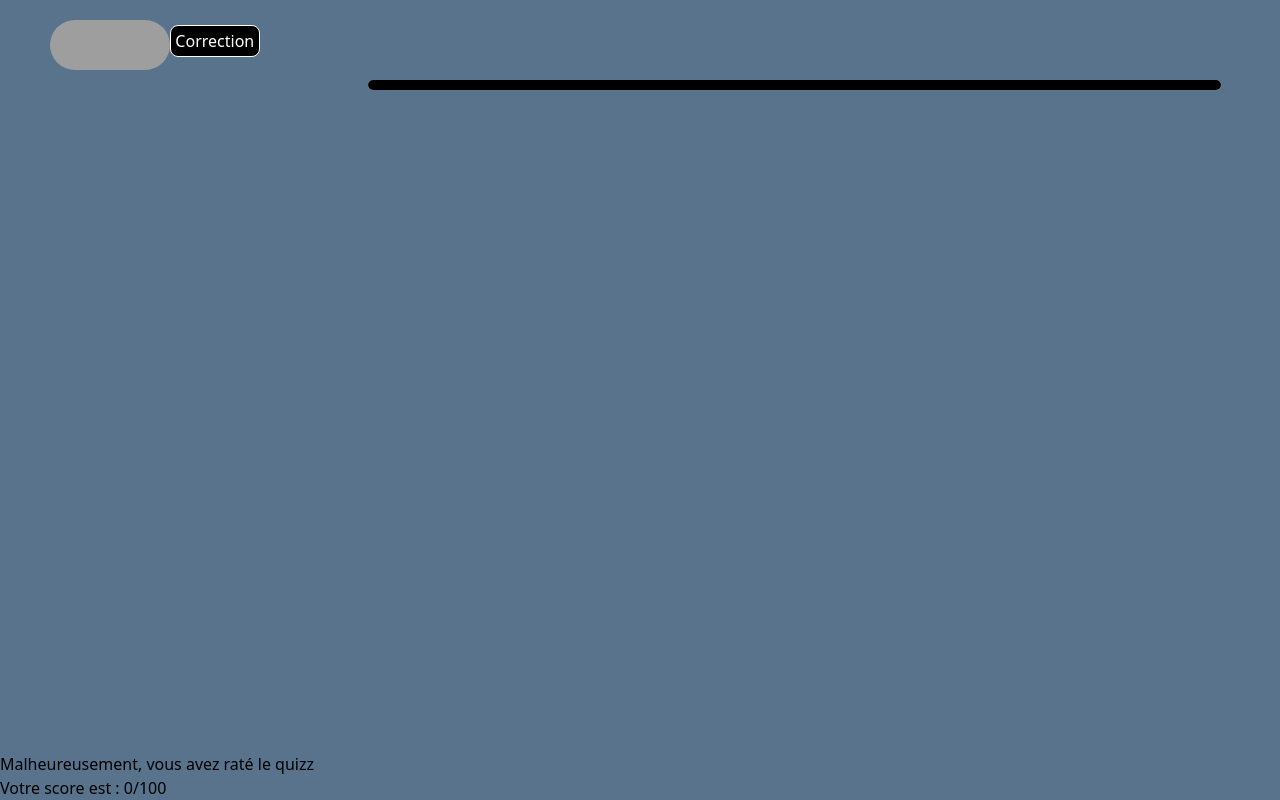
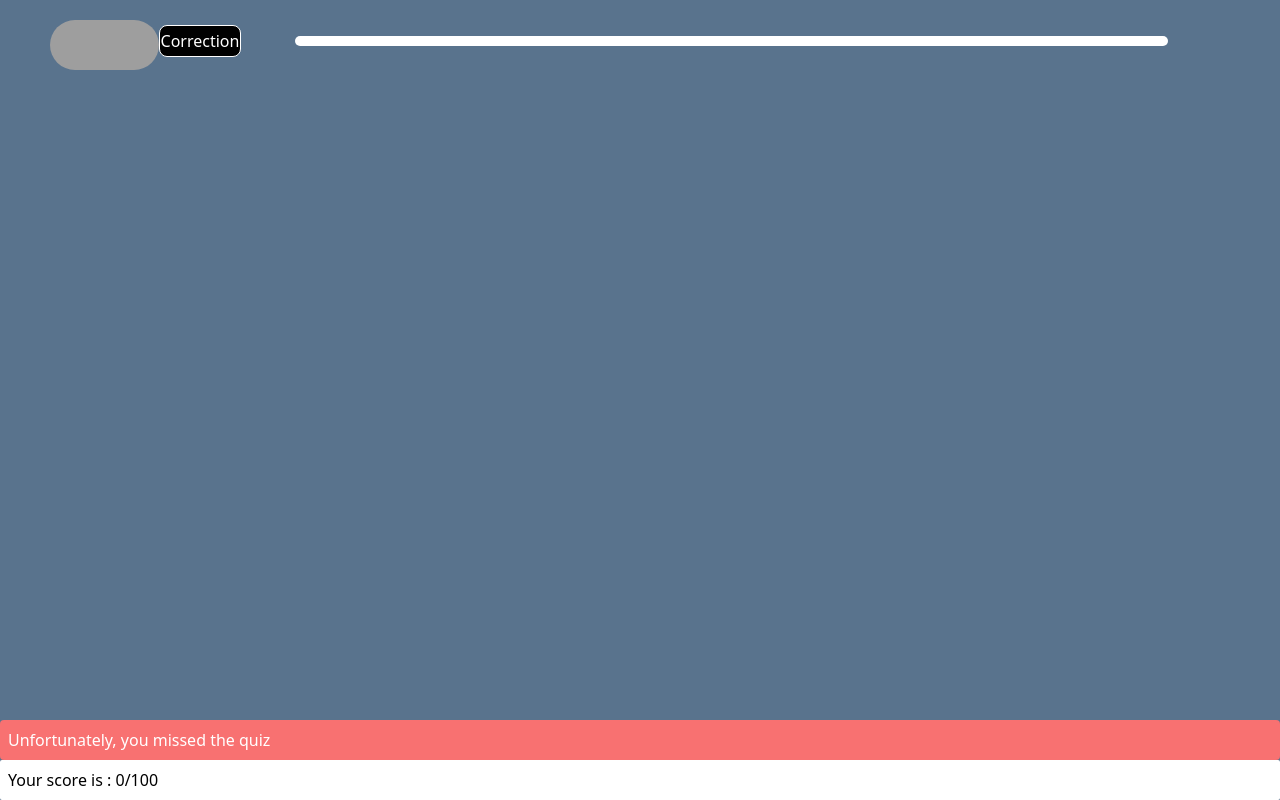
Before and after one commit to Yassinean/Quiz, a PHP site: page /result.php in a window 1280 px wide. Run offline with PHP 8.4, Linux system fonts and the light colour scheme; data that the repository does not hold is empty; grey boxes are pictures that could not be loaded.

Commit message:
handling style

```diff
--- a/Controller/question_controleur.php
+++ b/Controller/question_controleur.php
@@ -25,6 +25,5 @@ class QuestionControleur
         }
     }
 
-
 }
 ?>
--- a/Controller/result_controleur.php
+++ b/Controller/result_controleur.php
@@ -46,25 +46,22 @@ class ResultControleur{
         $tousLesStatuts = $objetResult->statuts();
 
         foreach ($tousLesStatuts as $statut) {
-            echo '<div style="margin-left: 24px;">'; // Ajustez cette valeur selon vos besoins
+            echo '<div style="margin-left: 24px; display: flex;flex-direction:column; align-items: center;">'; // Adjust this value as needed
             $justifications = $objetResult->justification($statut['idQ']);
-            echo '<svg xmlns="http://www.w3.org/2000/svg" width="16" height="16" fill="' . ($statut['statut'] == 0 ? 'red' : 'green') . '" class="bi ' . ($statut['statut'] == 0 ? 'bi-x-circle' : 'bi-check-circle') . '" viewBox="0 0 16 16">';
-            echo '<path d="M8 15A7 7 0 1 1 8 1a7 7 0 0 1 0 14"/>';
-            if ($statut['statut'] == 0) {
-                echo '<path d="M4.646 4.646a.5.5 0 0 1 .708 0L8 7.293l2.646-2.647a.5.5 0 0 1 .708.708L8.707 8l2.647 2.646a.5.5 0 0 1-.708.708L8 8.707l-2.646 2.647a.5.5 0 0 1-.708-.708"/>';
-            } else {
-                echo '<path d="M10.97 4.97a.235.235 0 0 0-.02.022L7.477 9.417 5.384 7.323a.75.75 0 0 0-1.06 1.06L6.97 11.03a.75.75 0 0 0 1.079-.02l3.992-4.99a.75.75 0 0 0-1.071-1.05"/>';
-            }
-            echo '</svg>' . $statut['idQ']."-".$statut['reponse']."<br>";
+
+            echo '<div style="width: 16px; height: 16px; border-radius: 50%; background-color: ' . ($statut['statut'] == 0 ? 'red' : 'green') . '; margin-right: 8px;"></div>';
+            echo $statut['idQ'] . "-" . $statut['reponse'] . "<br>";
 
             if ($statut['statut'] == 0 && !empty($justifications)) {
-                echo "Correction: ";
+                echo '<div style="bg-green-500 text-white mx-auto;">Correction: </div>';
                 foreach ($justifications as $justification) {
-                    echo $justification['justification']."<br><br>";
+                    echo '<div style="margin-left: 24px;">' . $justification['justification'] . '</div><br>';
                 }
             }
+
             echo '</div>';
         }
+
     }
 
 
--- a/View/result_vue.php
+++ b/View/result_vue.php
@@ -8,6 +8,7 @@ $objetResult->terminer();
 
 <!DOCTYPE html>
 <html lang="en">
+
 <head>
     <meta charset="UTF-8">
     <meta name="viewport" content="width=device-width, initial-scale=1.0">
@@ -15,24 +16,25 @@ $objetResult->terminer();
     <link rel="stylesheet" href="./Contenu/style/style_result.css">
     <title>Quiz</title>
 </head>
+
 <body>
     <header>
-    <div class="logo"></div>
+        <div class="logo"></div>
         <button id="toggleCorrectionBtn">Correction</button>
-        <div class="w-8/12 bg-gray-200 rounded-full h-2.5 dark:bg-gray-700 mx-auto mt-20 mb-4 relative">
-    <div class="bg-black h-2.5 rounded-full absolute top-0" style="width: 100%"></div>
-</div>
+        <div class="w-9/12 bg-white rounded-full h-2.5 dark:bg-white mx-1 mr-28 mt-9">
+            <div class="bg-orange-500 h-2.5 rounded-full" style="width: 100%"></div>
+        </div>
     </header>
 
     <section class="sec1">
 
         <?php if ($objetResult->scoreContoleur() >= 7) : ?>
 
-            <h2>Félicitation, vous avez réussi le quizz</h2>
+            <h2 class="text-white bg-green-400 p-2 rounded">Congratulations, you have passed the quiz</h2>
         <?php else : ?>
-            <h2>Malheureusement, vous avez raté le quizz</h2>
+            <div class="text-white bg-red-400 p-2 rounded">Unfortunately, you missed the quiz</div>
         <?php endif; ?>
-        <h2>Votre score est : <?php echo $objetResult->scoreContoleur() * 10; ?>/100</h2>
+        <h2 class="bg-white p-2 rounded-sm">Your score is : <?php echo $objetResult->scoreContoleur() * 10; ?>/100</h2>
         <?php $objetResult->Correction(); ?>
     </section>
 </body>
```
Also changed, not shown: View/quizz_vue.php (+11 -12 lines).
